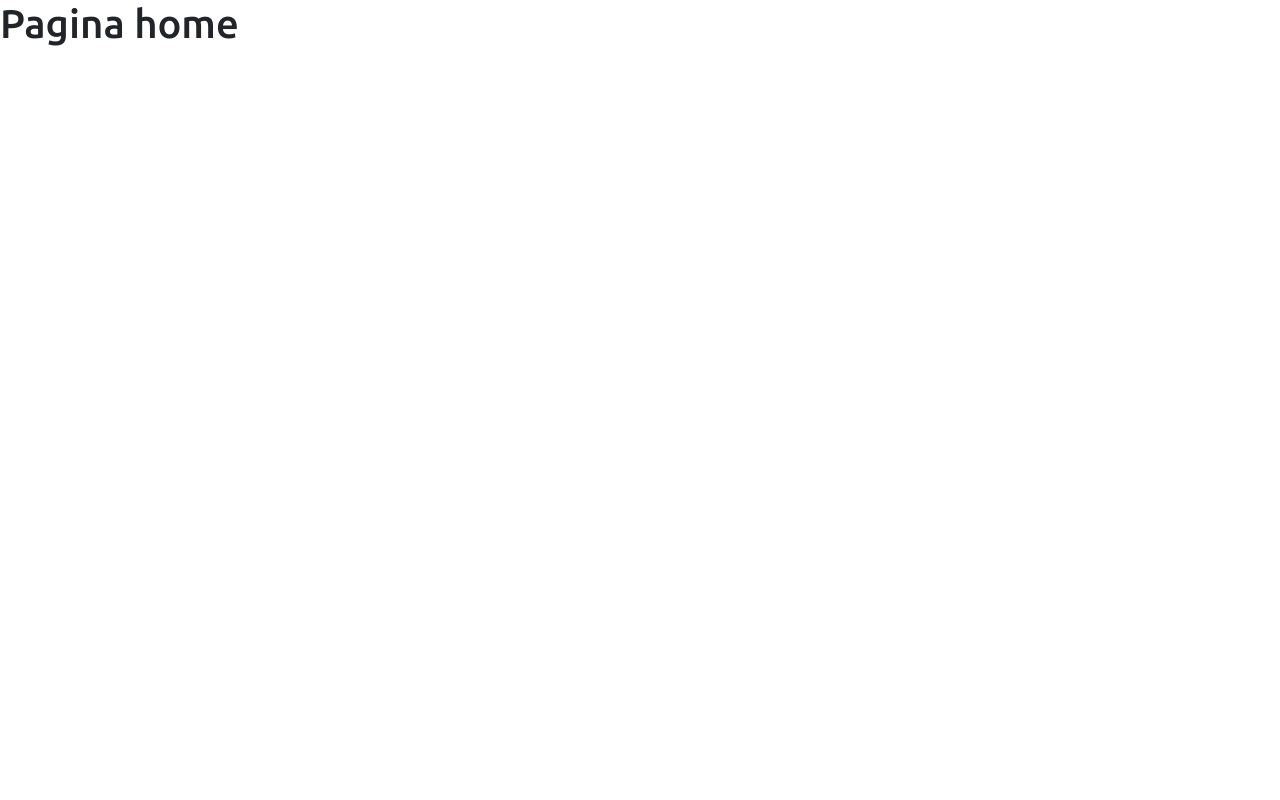
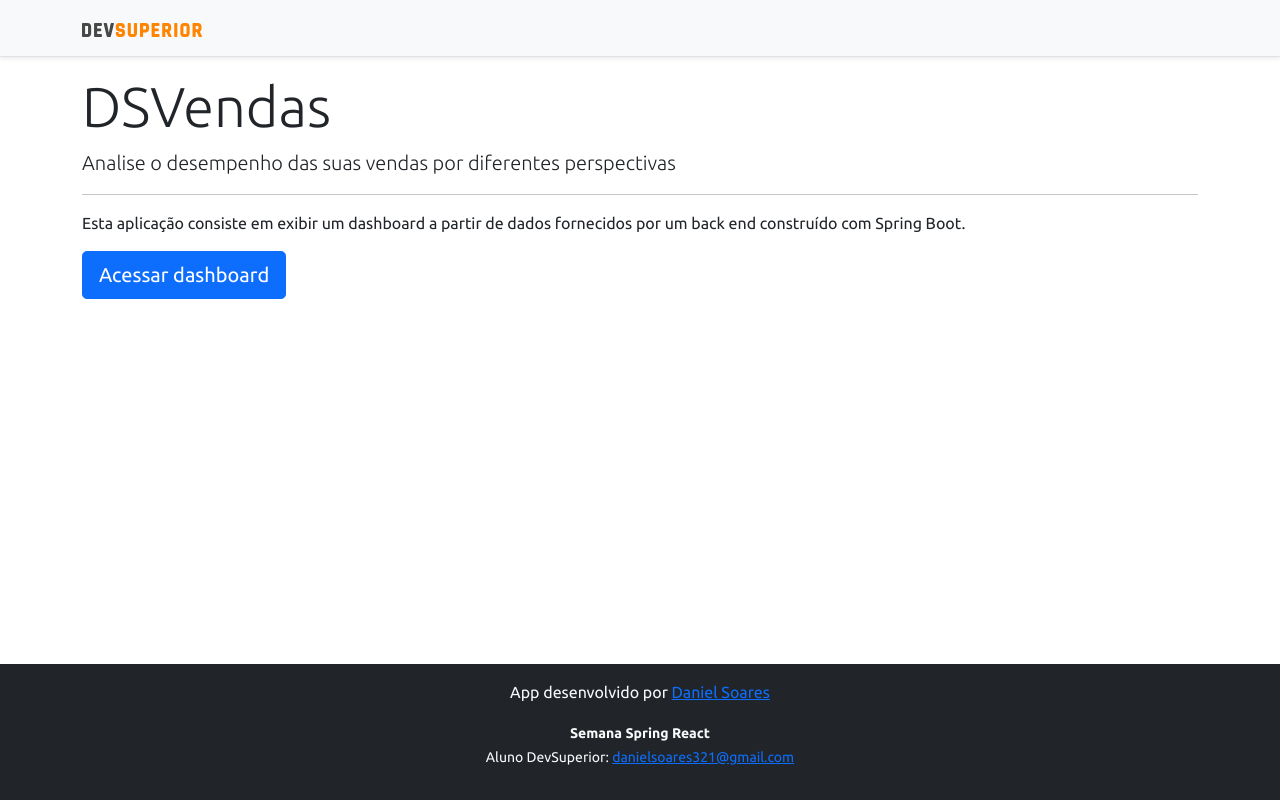
Before and after one commit to DSoaresD/Projeto-sds3, a React (Create React App) app in the folder frontend/: page / in a window 1280 px wide. Built offline with nearby package versions, Linux system fonts and the light colour scheme.

Commit message:
Home, navigation

```diff
--- a/frontend/src/App.tsx
+++ b/frontend/src/App.tsx
@@ -1,9 +1,7 @@
 import Routs from "Routs";
 
-function App() {
+export default function App() {
   return (
     <Routs/>
   );
 }
-
-export default App;
--- a/frontend/src/components/navbar/index.tsx
+++ b/frontend/src/components/navbar/index.tsx
@@ -1,11 +1,14 @@
 import ImgDsDark from "assets/img/ds-dark.svg"
+import { Link } from "react-router-dom";
 
 function Navbar() {
   return (
     <div className="d-flex flex-column flex-md-row align-items-center p-3 px-md-4 mb-3 bg-light border-bottom shadow-sm">
       <div className="container">
         <nav className="my-2 my-md-0 mr-md-3">
+          <Link to="/">
             <img src={ImgDsDark} alt="DevSuperior" width="120" />
+          </Link>
         </nav>
       </div>
     </div>
--- a/frontend/src/pages/Home/index.tsx
+++ b/frontend/src/pages/Home/index.tsx
@@ -1,9 +1,20 @@
-function Home() {
-    return (
-        <div>
-            <h1>Pagina home</h1>
+import Footer from "components/footer";
+import NavBar from "components/navbar";
+import { Link } from "react-router-dom";
+export default function Home() {
+  return (
+    <>
+    <NavBar/>
+    <div className="container">
+      <div className="jumbotron">
+        <h1 className="display-4">DSVendas</h1>
+        <p className="lead">Analise o desempenho das suas vendas por diferentes perspectivas</p>
+        <hr />
+        <p>Esta aplicação consiste em exibir um dashboard a partir de dados fornecidos por um back end construído com Spring Boot.</p>
+        <Link className="btn btn-primary btn-lg" to="/dashboard">Acessar dashboard</Link>
       </div>
-    );
-  }
-
-  export default Home;
+    </div>
+    <Footer/>
+    </>
+  );
+}
```
Lines whose indentation alone changed are shown as unchanged.
